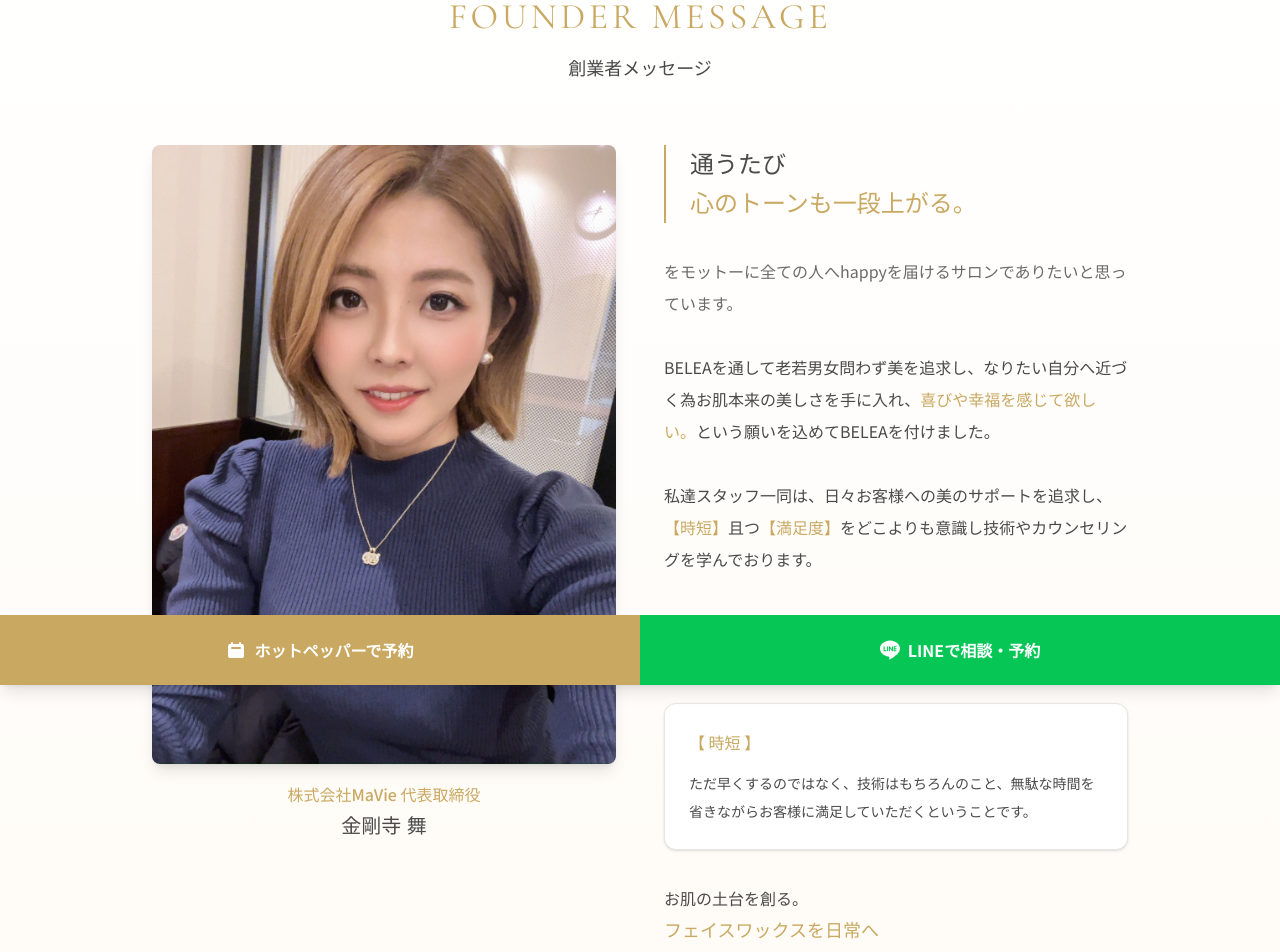
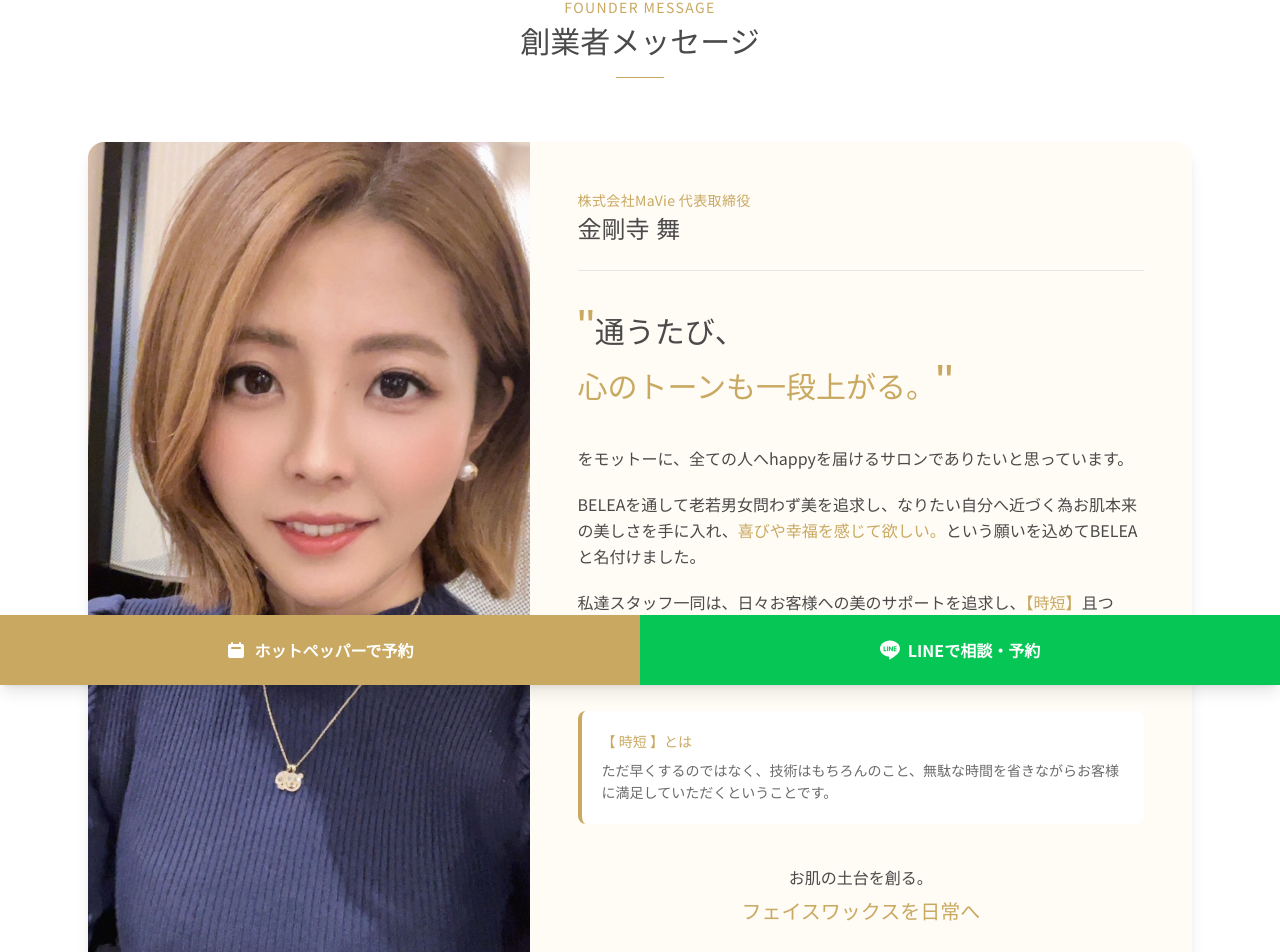
Before and after one commit to tomoking11423-del/belea-website, a Next.js app: page /concept in a window 1280 px wide. Shown: the part 185-1137 px from the top of the page. Built offline with nearby package versions, Linux system fonts and the light colour scheme.

Commit message:
創業者メッセージページのデザインを大幅改善

```diff
--- a/src/components/sections/BrandStory.tsx
+++ b/src/components/sections/BrandStory.tsx
@@ -10,47 +10,54 @@
   const isInView = useInView(ref, { once: true, margin: "-100px" });
 
   return (
-    <section className="py-20 md:py-28 bg-gradient-to-b from-white to-[#FFFBF5]">
-      <div className="max-w-5xl mx-auto px-4 sm:px-6" ref={ref}>
+    <section className="py-20 md:py-28 bg-white">
+      <div className="max-w-6xl mx-auto px-4 sm:px-6" ref={ref}>
 
         {/* Title */}
         <motion.div
           initial={{ opacity: 0, y: 20 }}
           animate={isInView ? { opacity: 1, y: 0 } : {}}
           transition={{ duration: 0.6 }}
-          className="text-center mb-16"
+          className="text-center mb-12 md:mb-16"
         >
+          <p className="text-sm text-[#C9A962] tracking-widest mb-2">FOUNDER MESSAGE</p>
           <h1
-            className="text-3xl md:text-4xl text-[#C9A962] tracking-widest mb-4"
-            style={{ fontFamily: "var(--font-cormorant), serif" }}
+            className="text-2xl md:text-3xl text-[#4A4A4A]"
+            style={{ fontFamily: "var(--font-noto-serif-jp), serif" }}
           >
-            FOUNDER MESSAGE
+            創業者メッセージ
           </h1>
-          <p className="text-lg text-[#4A4A4A]">創業者メッセージ</p>
+          <div className="w-12 h-px bg-[#C9A962] mx-auto mt-4"></div>
         </motion.div>
 
-        {/* Founder Section - Image Left, Text Right */}
+        {/* Main Content Card */}
         <motion.div
           initial={{ opacity: 0, y: 30 }}
           animate={isInView ? { opacity: 1, y: 0 } : {}}
           transition={{ duration: 0.6, delay: 0.2 }}
-          className="grid md:grid-cols-2 gap-8 md:gap-12 items-start"
+          className="bg-[#FFFBF5] rounded-2xl overflow-hidden shadow-lg"
         >
-          {/* Founder Image */}
-          <div className="relative">
-            <div className="aspect-[3/4] relative rounded-lg overflow-hidden shadow-lg">
+          <div className="grid md:grid-cols-5">
+
+            {/* Founder Image - Left Side */}
+            <div className="md:col-span-2 relative">
+              <div className="aspect-[3/4] md:aspect-auto md:h-full relative">
                 <Image
                   src="/images/about/founder.jpg"
                   alt="BELEA 創業者 金剛寺舞"
                   fill
-                className="object-cover"
-                sizes="(max-width: 768px) 100vw, 50vw"
+                  className="object-cover object-top"
+                  sizes="(max-width: 768px) 100vw, 40vw"
                 />
+                {/* Overlay gradient for text readability on mobile */}
+                <div className="absolute inset-0 bg-gradient-to-t from-black/40 via-transparent to-transparent md:hidden"></div>
               </div>
-            <div className="mt-4 text-center">
-              <p className="text-[#C9A962] font-medium">株式会社MaVie 代表取締役</p>
+
+              {/* Founder Name - Mobile: overlay on image, Desktop: below */}
+              <div className="absolute bottom-0 left-0 right-0 p-6 md:hidden">
+                <p className="text-white/90 text-sm">株式会社MaVie 代表取締役</p>
                 <p
-                className="text-xl text-[#4A4A4A] mt-1"
+                  className="text-white text-xl mt-1"
                   style={{ fontFamily: "var(--font-noto-serif-jp), serif" }}
                 >
                   金剛寺 舞
@@ -58,57 +65,75 @@
               </div>
             </div>
 
-          {/* Message Content */}
-          <div className="space-y-8">
-            {/* Motto */}
-            <div className="border-l-2 border-[#C9A962] pl-6">
+            {/* Message Content - Right Side */}
+            <div className="md:col-span-3 p-6 md:p-10 lg:p-12">
+
+              {/* Founder Name - Desktop only */}
+              <div className="hidden md:block mb-8 pb-6 border-b border-[#E8E6E3]">
+                <p className="text-[#C9A962] text-sm tracking-wide">株式会社MaVie 代表取締役</p>
                 <p
-                className="text-xl md:text-2xl text-[#4A4A4A] leading-relaxed"
+                  className="text-2xl text-[#4A4A4A] mt-1"
                   style={{ fontFamily: "var(--font-noto-serif-jp), serif" }}
                 >
-                通うたび
-                <br />
-                <span className="text-[#C9A962]">心のトーンも一段上がる。</span>
+                  金剛寺 舞
                 </p>
               </div>
 
-            <p className="text-[#6B6B6B] leading-loose">
-              をモットーに全ての人へhappyを届けるサロンでありたいと思っています。
+              {/* Motto - Hero Quote */}
+              <div className="mb-8">
+                <p
+                  className="text-xl md:text-2xl lg:text-3xl text-[#4A4A4A] leading-relaxed"
+                  style={{ fontFamily: "var(--font-noto-serif-jp), serif" }}
+                >
+                  <span className="text-[#C9A962] text-3xl md:text-4xl lg:text-5xl">"</span>
+                  通うたび、
+                  <br />
+                  <span className="text-[#C9A962]">心のトーンも一段上がる。</span>
+                  <span className="text-[#C9A962] text-3xl md:text-4xl lg:text-5xl">"</span>
+                </p>
+              </div>
+
+              {/* Message Body */}
+              <div className="space-y-5 text-[#4A4A4A] leading-relaxed text-sm md:text-base">
+                <p>
+                  をモットーに、全ての人へhappyを届けるサロンでありたいと思っています。
                 </p>
 
-            <p className="text-[#4A4A4A] leading-loose">
+                <p>
                   BELEAを通して老若男女問わず美を追求し、なりたい自分へ近づく為お肌本来の美しさを手に入れ、
                   <span className="text-[#C9A962] font-medium">喜びや幸福を感じて欲しい。</span>
-              という願いを込めてBELEAを付けました。
+                  という願いを込めてBELEAと名付けました。
                 </p>
 
-            <p className="text-[#4A4A4A] leading-loose">
+                <p>
                   私達スタッフ一同は、日々お客様への美のサポートを追求し、
                   <span className="text-[#C9A962] font-medium">【時短】</span>且つ
                   <span className="text-[#C9A962] font-medium">【満足度】</span>
-              をどこよりも意識し技術やカウンセリングを学んでおります。
+                  をどこよりも意識し、技術やカウンセリングを学んでおります。
                 </p>
 
-            <p className="text-[#4A4A4A] leading-loose">
-              お客様の大切な時間を縛られず有意義に過ごしていただくために。
-            </p>
+                <p>お客様の大切な時間を縛られず、有意義に過ごしていただくために。</p>
 
-            {/* Time Efficiency Box */}
-            <div className="bg-white rounded-xl p-6 shadow-sm border border-[#E8E6E3]">
-              <h3 className="text-[#C9A962] font-medium mb-3">【 時短 】</h3>
-              <p className="text-[#4A4A4A] leading-loose text-sm">
+                {/* Time Efficiency */}
+                <div className="bg-white rounded-lg p-5 my-6 border-l-4 border-[#C9A962]">
+                  <p className="text-[#C9A962] font-medium text-sm mb-2">【 時短 】とは</p>
+                  <p className="text-[#6B6B6B] text-sm leading-relaxed">
                     ただ早くするのではなく、技術はもちろんのこと、無駄な時間を省きながらお客様に満足していただくということです。
                   </p>
                 </div>
 
-            <p className="text-[#4A4A4A] leading-loose">
-              お肌の土台を創る。
-              <br />
-              <span className="text-[#C9A962] font-medium text-lg">フェイスワックスを日常へ</span>
+                <p className="text-center py-4">
+                  <span className="block text-[#4A4A4A]">お肌の土台を創る。</span>
+                  <span
+                    className="block text-[#C9A962] text-lg md:text-xl mt-2"
+                    style={{ fontFamily: "var(--font-noto-serif-jp), serif" }}
+                  >
+                    フェイスワックスを日常へ
+                  </span>
                 </p>
 
                 {/* Closing */}
-            <div className="pt-4 border-t border-[#E8E6E3]">
+                <div className="text-center pt-6 mt-6 border-t border-[#E8E6E3]">
                   <p
                     className="text-[#4A4A4A]"
                     style={{ fontFamily: "var(--font-noto-serif-jp), serif" }}
@@ -120,6 +145,9 @@
                   </p>
                 </div>
               </div>
+
+            </div>
+          </div>
         </motion.div>
 
       </div>
```
Lines whose indentation alone changed are shown as unchanged.
